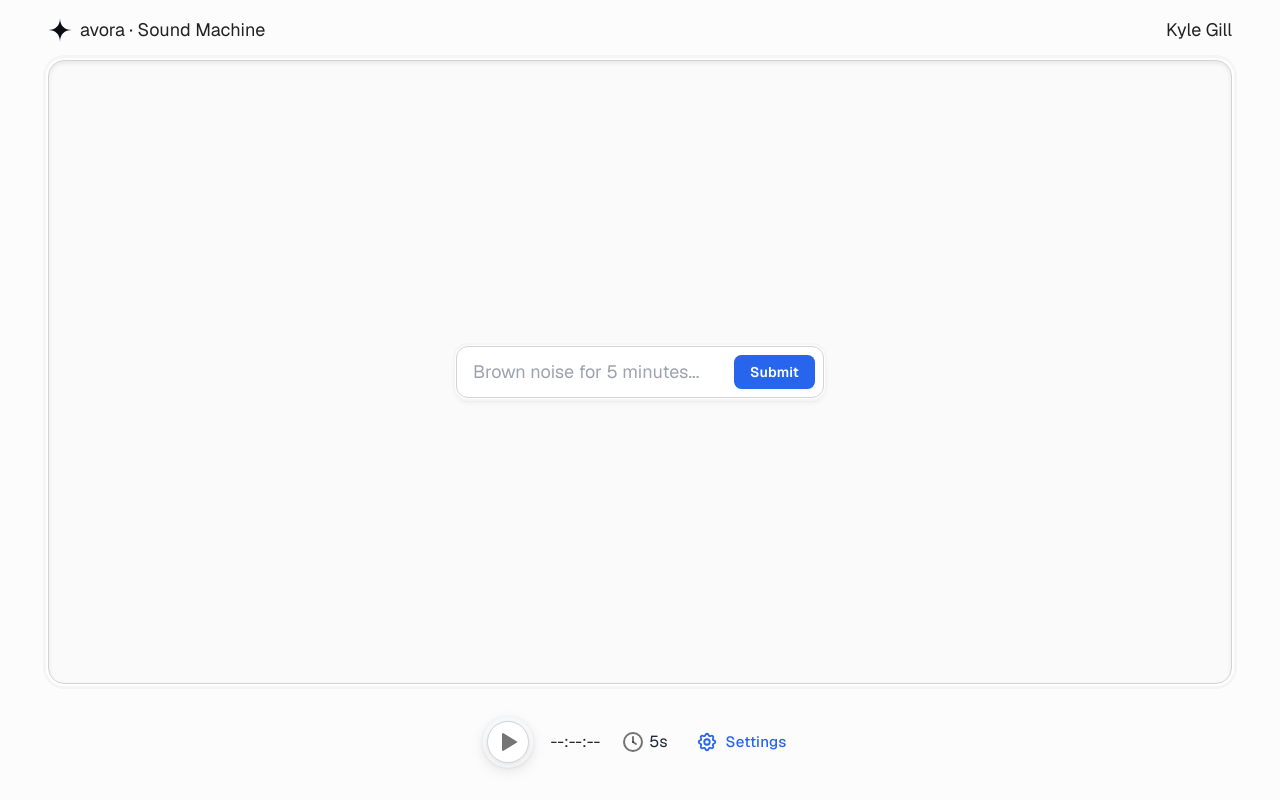
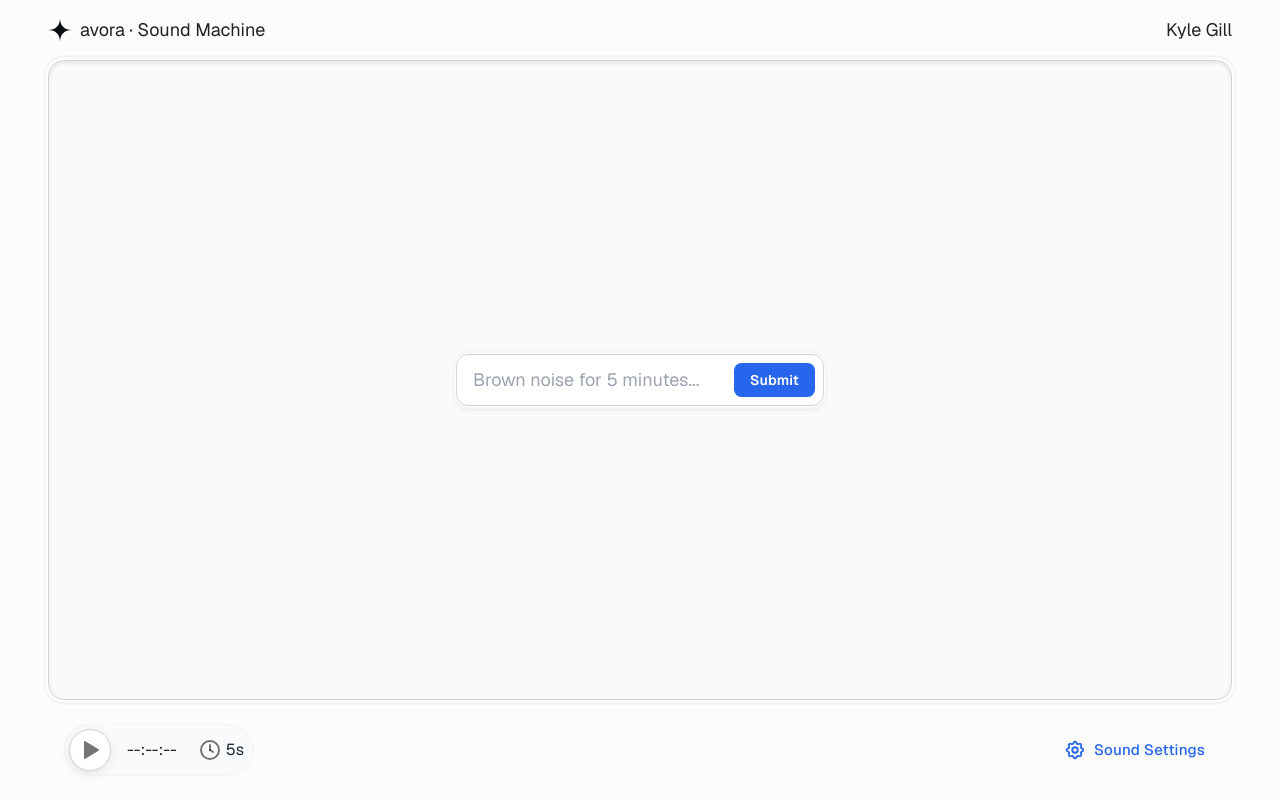
Before and after one commit to gillkyle/avora, a Next.js app: page / in a window 1280 px wide. Built offline with nearby package versions, Linux system fonts and the light colour scheme.

Commit message:
failure to get now playing, whatever, more styles

```diff
--- a/src/components/ControlBar.tsx
+++ b/src/components/ControlBar.tsx
@@ -27,31 +27,35 @@ export function ControlBar({
   return (
     <Box
       sx={{
+        flex: 1,
         display: "flex",
         alignItems: "center",
+        justifyContent: "space-between",
         gap: 2,
         p: 2,
         borderRadius: 1,
+        width: "100%",
       }}
     >
       <Box
         sx={{
           display: "flex",
           alignItems: "center",
-          justifyContent: "center",
+          gap: 2,
+          justifyContent: "space-between",
           borderRadius: 99999,
           backgroundColor: "gray.50",
           padding: 0.5,
           border: (theme) => `1px solid ${theme.palette.gray["100"]}`,
-          boxShadow: 2,
         }}
       >
+        <Box sx={{ display: "flex", alignItems: "center", gap: 1 }}>
           <IconButton
-          onClick={() =>
+            onClick={() => {
               setGlobalAudioStatus(
                 globalAudioStatus === "muted" ? "unmuted" : "muted"
-            )
-          }
+              );
+            }}
             sx={{
               backgroundColor: "background.paper",
               boxShadow: 2,
@@ -81,14 +85,22 @@ export function ControlBar({
           <TbClockHour4 size={24} />
           <Typography sx={{ ml: 0.5 }}>{TIMER_SECONDS}s</Typography>
         </IconButton>
-
+      </Box>
+      <Box
+        sx={{
+          display: "flex",
+          alignItems: "center",
+          gap: 2,
+        }}
+      >
         <Button
           onClick={settingsDisclosure.onOpen}
           size="large"
           startIcon={<TbSettings />}
         >
-        Settings
+          Sound Settings
         </Button>
+      </Box>
       <SettingsDialog disclosure={settingsDisclosure} />
     </Box>
   );
--- a/src/pages/index.tsx
+++ b/src/pages/index.tsx
@@ -34,7 +34,7 @@ export default function Home() {
 
   return (
     <div
-      className={`${geistSans.variable} ${geistMono.variable} items-center justify-items-center min-h-screen p-4 px-12 font-[family-name:var(--font-geist-sans)] flex flex-col`}
+      className={`${geistSans.variable} ${geistMono.variable} items-center justify-items-center min-h-screen pt-4 pb-2 px-12 font-[family-name:var(--font-geist-sans)] flex flex-col`}
     >
       <nav className="flex w-full justify-between pb-4">
         <div className="text-lg flex items-center gap-2">
@@ -59,7 +59,7 @@ export default function Home() {
           />
         </main>
       </div>
-      <footer className="flex gap-6 flex-wrap items-center justify-center pt-4">
+      <footer className="flex gap-6 flex-wrap items-center justify-center pt-2 w-full">
         <ControlBar
           timer={timer}
           timerStart={timerStart}
```
Lines whose indentation alone changed are shown as unchanged.
